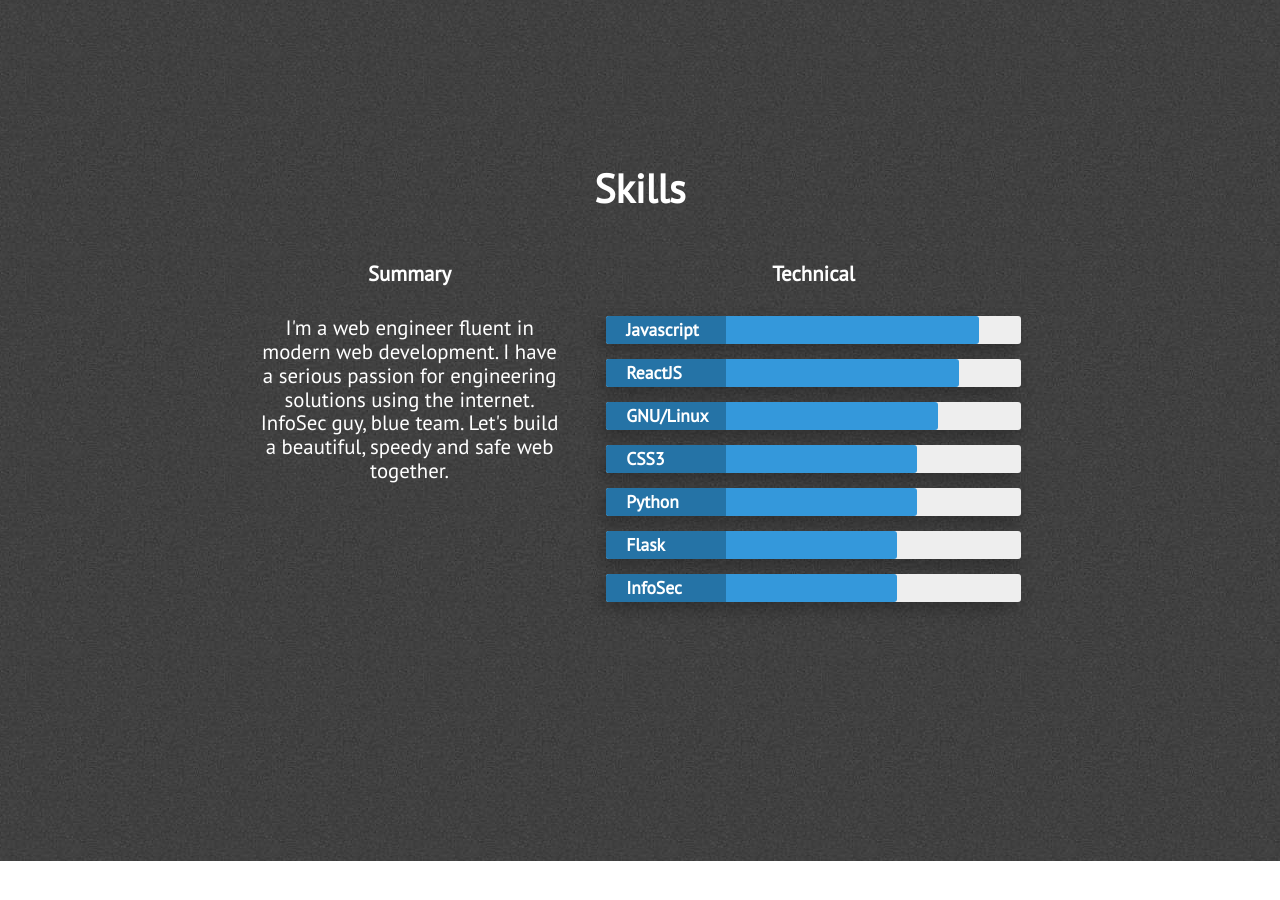
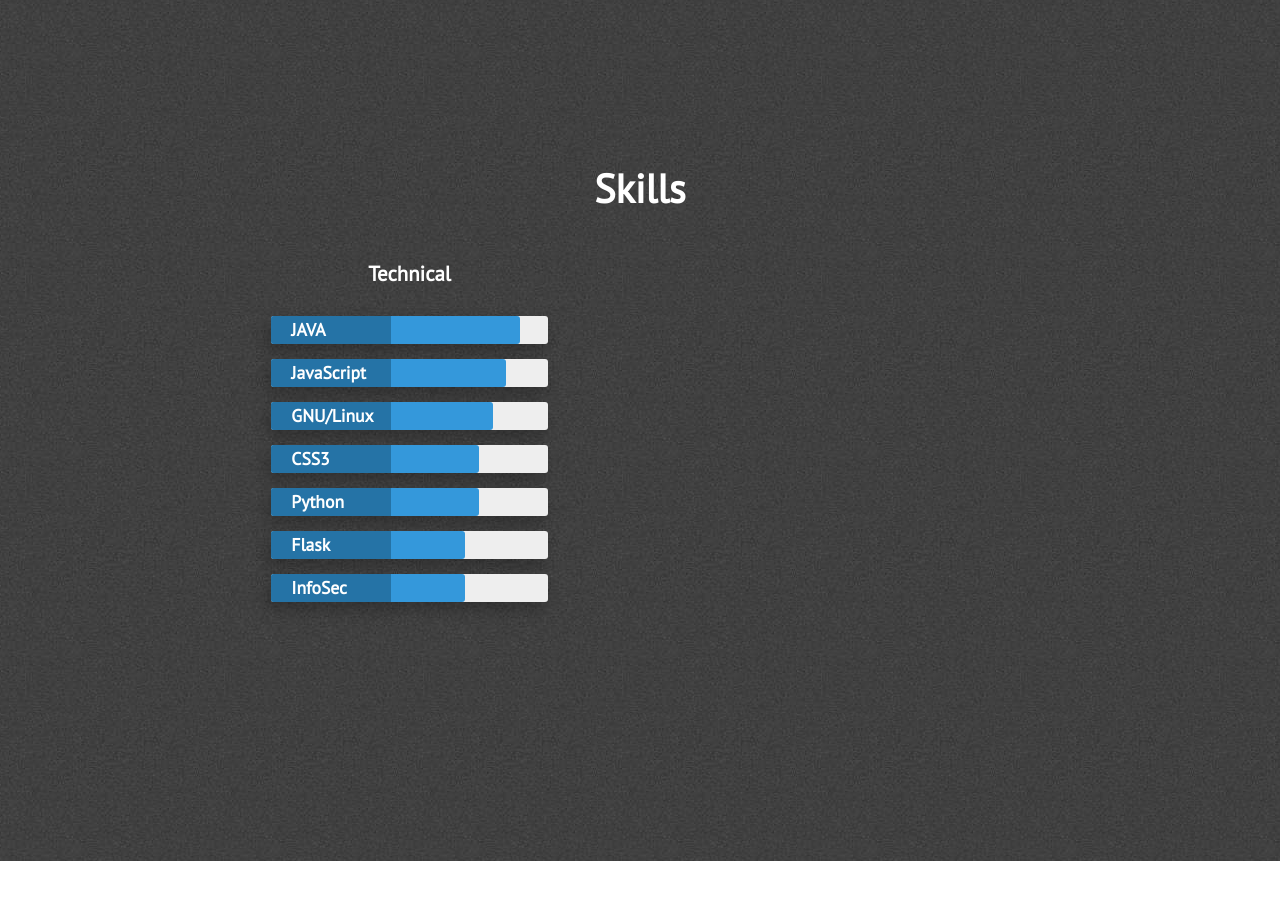
Before and after one commit to alikwon/alikwon.github.io, a Jekyll site: the page built from index.html, in a window 1280 px wide and 900 px high, scrolled down 2039 px. Built offline with Jekyll 4.4.1, drawn with Linux system fonts in a browser that asks for light colours; nearby versions of some CDN libraries.

Commit message:
Update skills.html

```diff
--- a/_includes/skills.html
+++ b/_includes/skills.html
@@ -5,22 +5,17 @@
             <div class="section-heading" id="skills-text">Skills</div>
 
             <div class="skills-grid">
-                <div class="what-i-do">
-                    <h3 class="center-align skills-subsection">Summary</h3>
-                    <p class="paragraph-text center-align">
-                        I'm a web engineer fluent in modern web development. I have a serious passion for engineering solutions using the internet. InfoSec guy, blue team. Let's build a beautiful, speedy and safe web together.
-                    </p>
-                </div>
+
                 <div class="technical-skills">
                     <h3 class="center-align skills-subsection">Technical</h3>
                     <div class="progress-bars">
                         <div class="skillbar clearfix " data-percent="90%">
-                            <div class="skillbar-title" style="background: #2980b9;"><span>Javascript</span></div>
+                            <div class="skillbar-title" style="background: #2980b9;"><span>JAVA</span></div>
                             <div class="skillbar-bar" style="background: #3498db;"></div>
                         </div> <!-- End Skill Bar -->
 
                         <div class="skillbar clearfix " data-percent="85%">
-                            <div class="skillbar-title" style="background: #2980b9;"><span>ReactJS</span></div>
+                            <div class="skillbar-title" style="background: #2980b9;"><span>JavaScript</span></div>
                             <div class="skillbar-bar" style="background: #3498db;"></div>
                         </div> <!-- End Skill Bar -->
 
```
